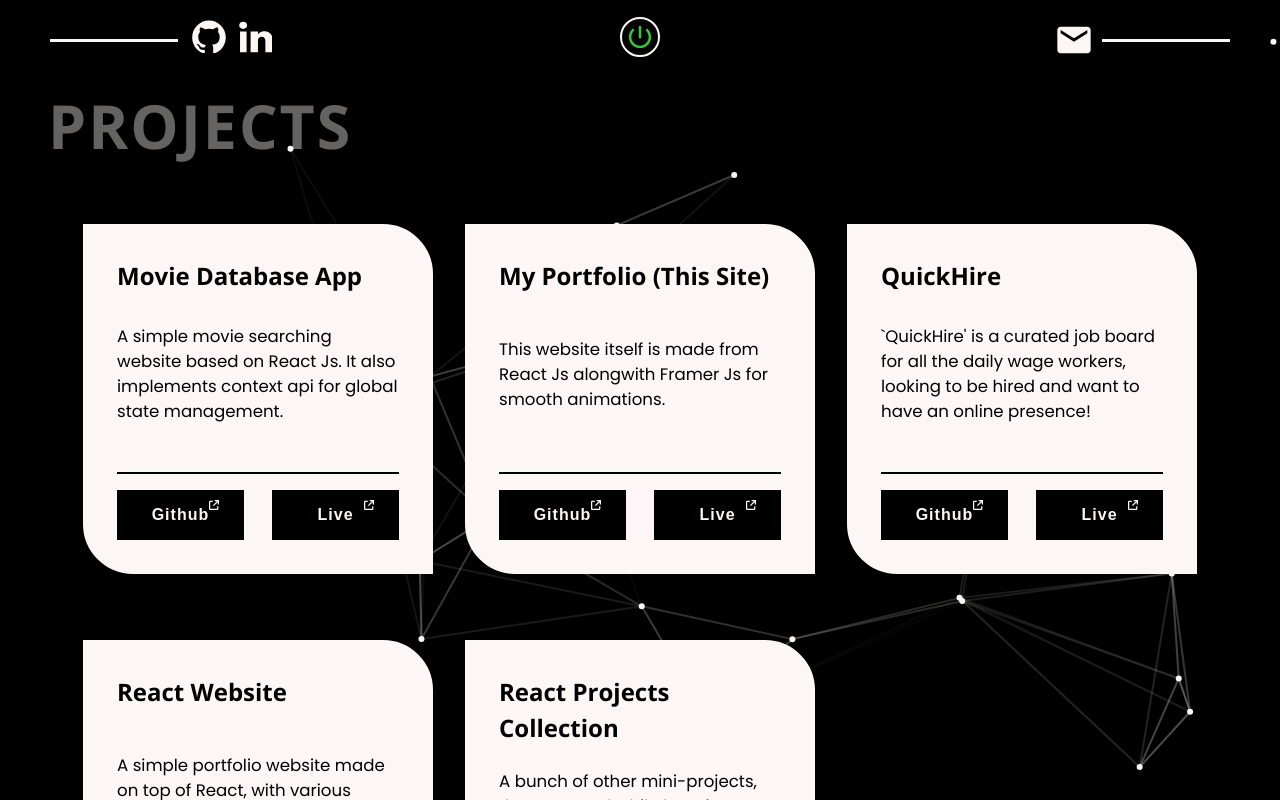
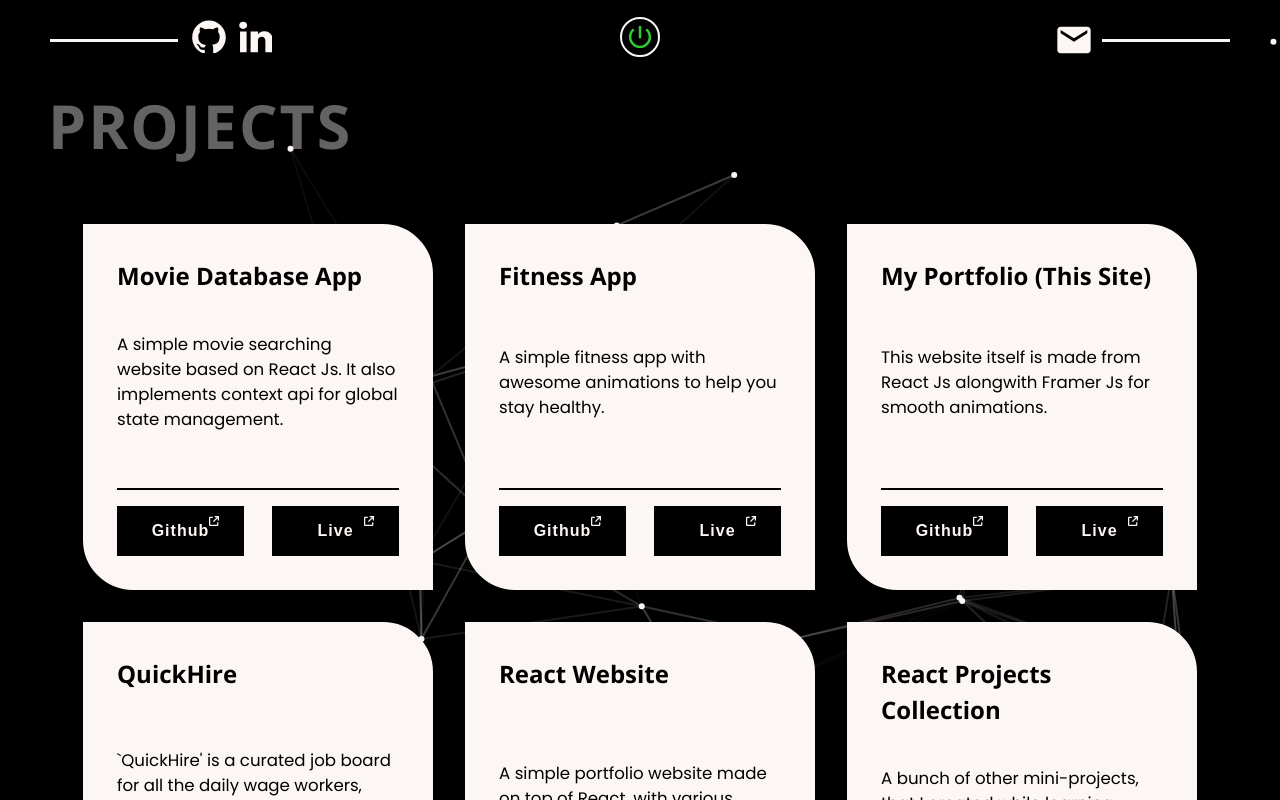
Before and after one commit to coder-pixel/my-portfolio, a React (Create React App) app: page /projects in a window 1280 px wide. Shown: the top 800 px of the page. Built offline with nearby package versions, Linux system fonts and the light colour scheme.

Commit message:
added fitness app project link

```diff
--- a/src/Components/Projects.css
+++ b/src/Components/Projects.css
@@ -27,7 +27,7 @@
 
 .project{
     /* background-color: aliceblue; */
-    height: 350px;
+    height: auto;
     background-color: var(--main-text-color);
     padding: 2rem;
     color: var(--main-background-color);
--- a/src/projectDetails.js
+++ b/src/projectDetails.js
@@ -9,27 +9,34 @@ export const projectDetails = [
     },
     {
         id: 2,
+        title: "Fitness App",
+        description: "A simple fitness app with awesome animations to help you stay healthy.",
+        github_link: "https://github.com/coder-pixel/fitness-app",
+        hosted_link: "https://fitness-app27.netlify.app/"
+    },
+    {
+        id: 3,
         title: "My Portfolio (This site)",
         description: "This website itself is made from React Js alongwith Framer Js for smooth animations.",
         github_link: "https://github.com/coder-pixel/my-portfolio",
         hosted_link: "https://sa27.netlify.app/"
     },
     {
-        id: 3,
+        id: 4,
         title: "QuickHire",
         description: "`QuickHire' is a curated job board for all the daily wage workers, looking to be hired and want to have an online presence!",
         github_link: "https://github.com/coder-pixel/job-listing-website",
         hosted_link: "https://quickhire.netlify.app/"
     },
     {
-        id: 4,
+        id: 5,
         title: "React Website",
         description: "A simple portfolio website made on top of React, with various components for various sections.",
         github_link: "https://github.com/coder-pixel/react-portfolio-practice",
         hosted_link: "https://eclectic-youtiao-3eb967.netlify.app/"
     },
     {
-        id: 5,
+        id: 6,
         title: "React Projects Collection",
         description: "A bunch of other mini-projects, that I created while learning FrontEnd Dev. - Image Gallery, Color Generator, Accordion etc.",
         github_link: "https://github.com/coder-pixel/react-projects-collections",
```
